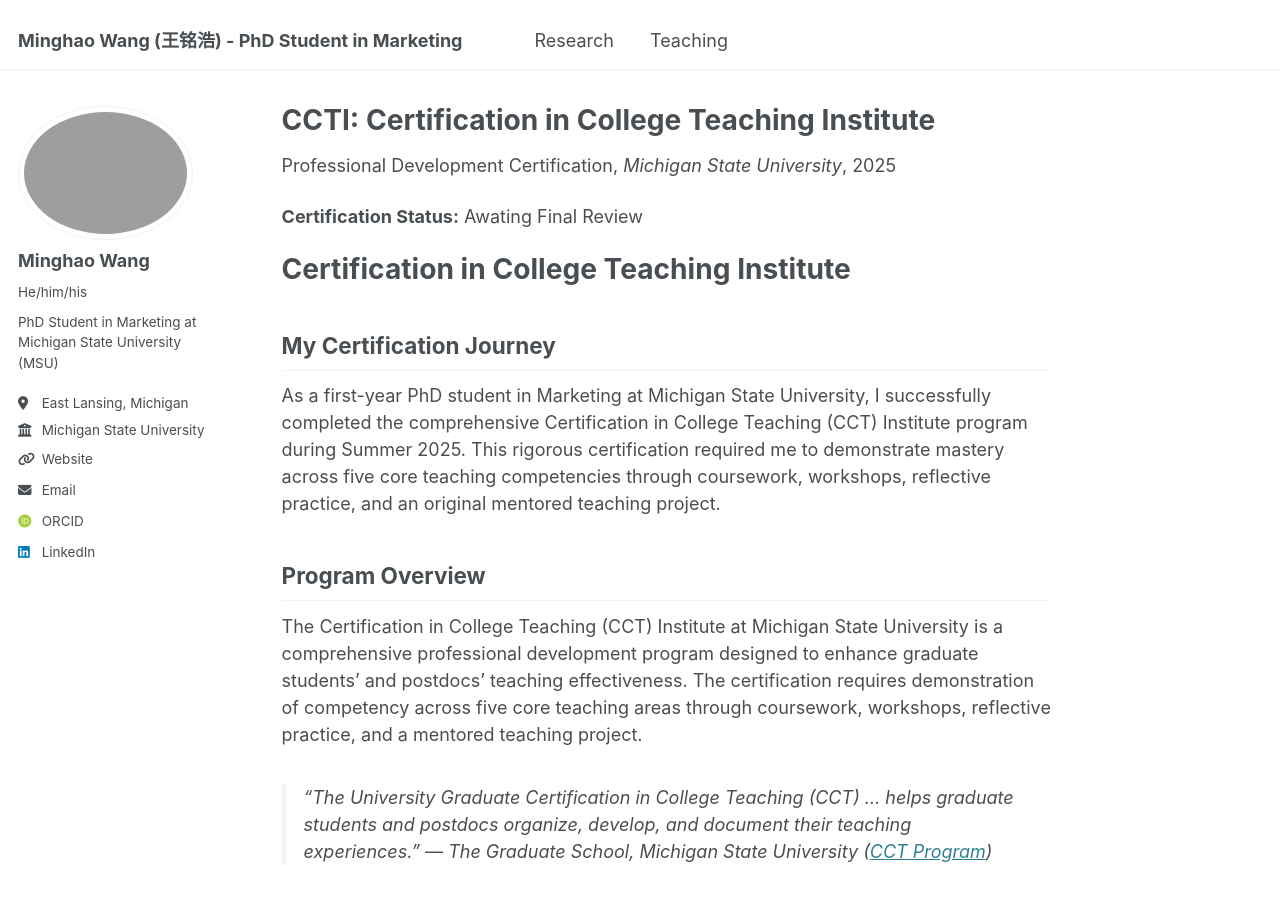
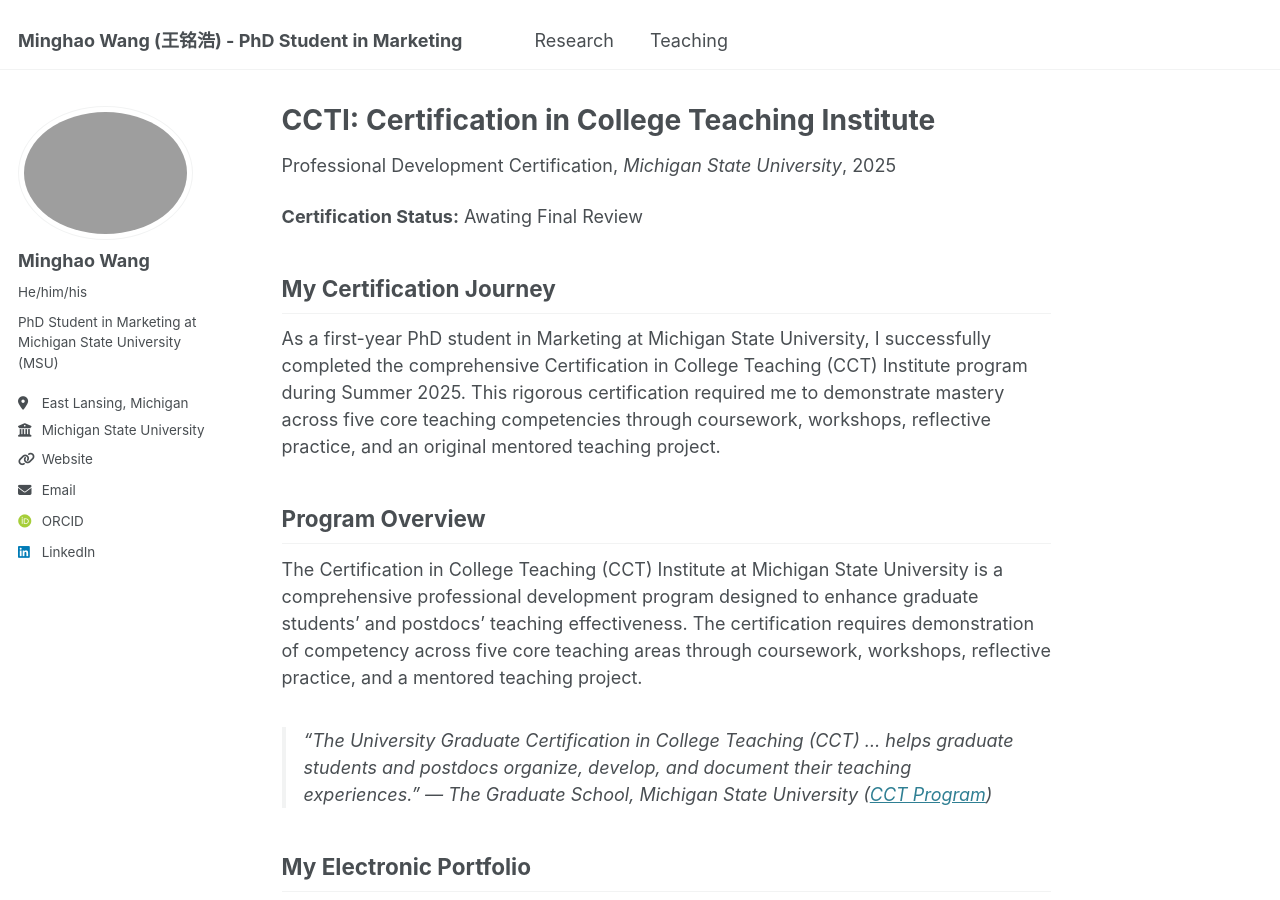
Before and after one commit to minghaowang-research/minghaowang-research.github.io, a Jekyll site: the page built from _teaching/certification-college-teaching.md, in a window 1280 px wide and 900 px high. Built offline with Jekyll 4.4.1, drawn with Linux system fonts in a browser that asks for light colours; some web fonts are replaced.

Commit message:
improve fomatting

```diff
--- a/_teaching/certification-college-teaching.md
+++ b/_teaching/certification-college-teaching.md
@@ -11,8 +11,6 @@ excerpt: " "
 
 <!-- excerpt-end -->
 **Certification Status:** Awating Final Review
-
-# Certification in College Teaching Institute
 
 ## My Certification Journey
 
```
